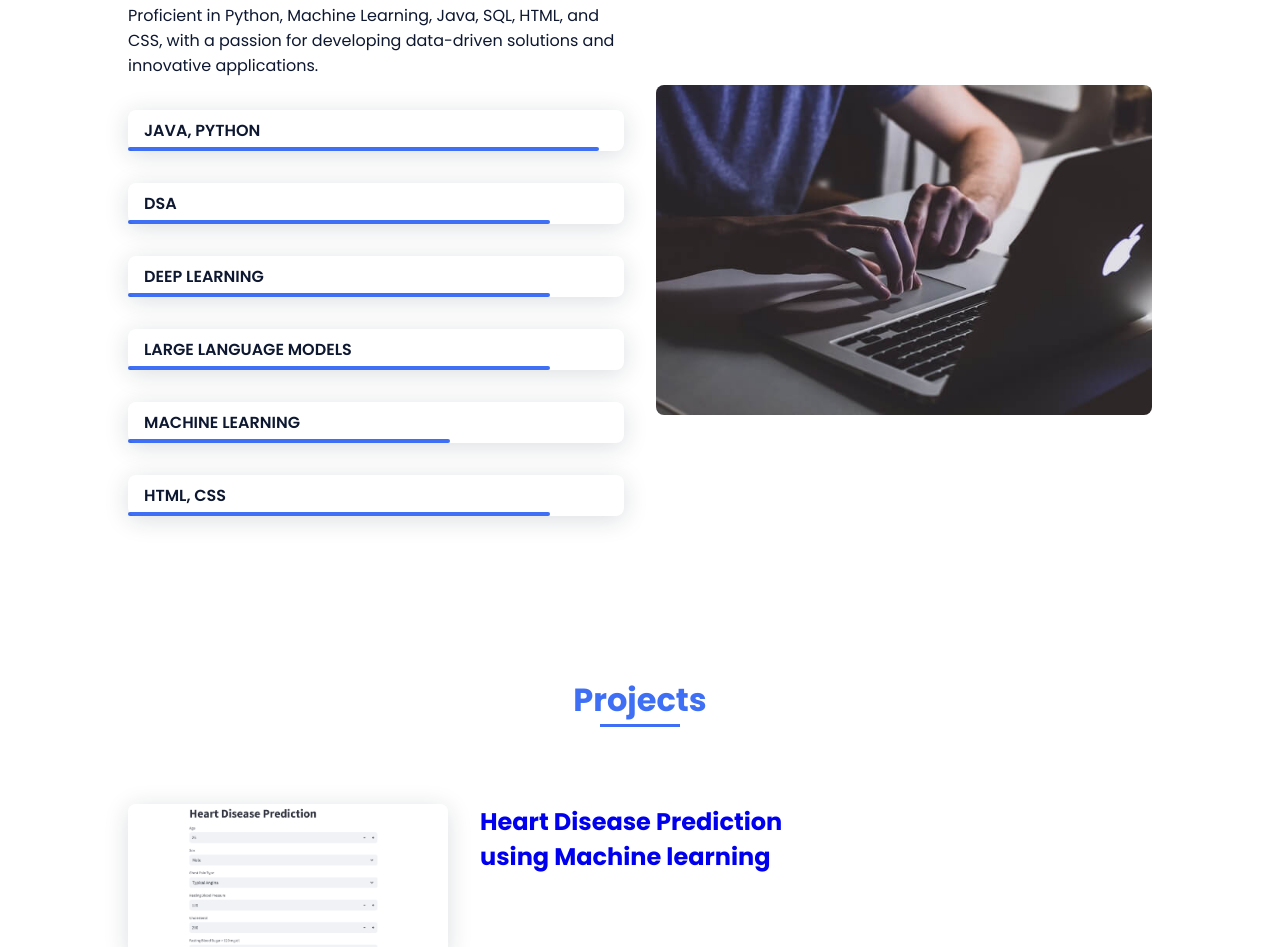
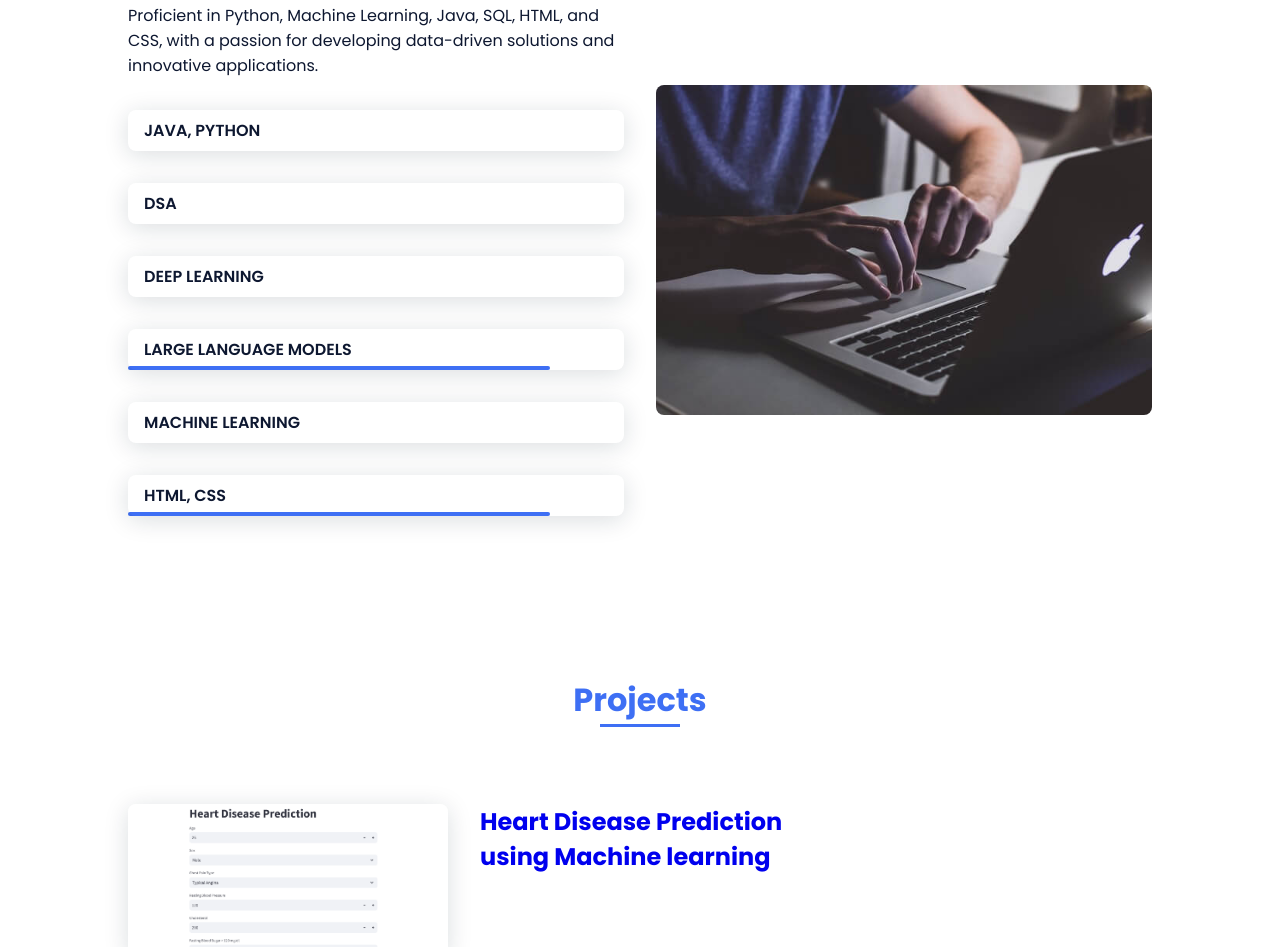
Before and after one commit to BhagyasRii/Portfolio, a plain HTML site: page index.html in a window 1280 px wide. Shown: the part 2180-3127 px from the top of the page. Drawn offline with nearby package versions, Linux system fonts and the light colour scheme; files that its build step writes are made by us from their sources.

Commit message:
index.html

```diff
--- a/index.html
+++ b/index.html
@@ -118,17 +118,12 @@
 
                                 <span class="skills__name">JAVA, PYTHON</span>
                             </div>
-                            <div class="skills__bar skills__html">
 
-                            </div>
                         </div>
                         <div class="skills__data">
                             <div class="skills__names">
 
                                 <span class="skills__name">DSA</span>
-                            </div>
-                            <div class="skills__bar skills__css">
-
                             </div>
 
                         </div>
@@ -136,9 +131,6 @@
                             <div class="skills__names">
 
                                 <span class="skills__name">DEEP LEARNING</span>
-                            </div>
-                            <div class="skills__bar skills__css">
-
                             </div>
 
                         </div>
@@ -157,9 +149,7 @@
 
                                 <span class="skills__name">MACHINE LEARNING</span>
                             </div>
-                            <div class="skills__bar skills__js">
 
-                            </div>
 
                         </div>
                         <div class="skills__data">
```
